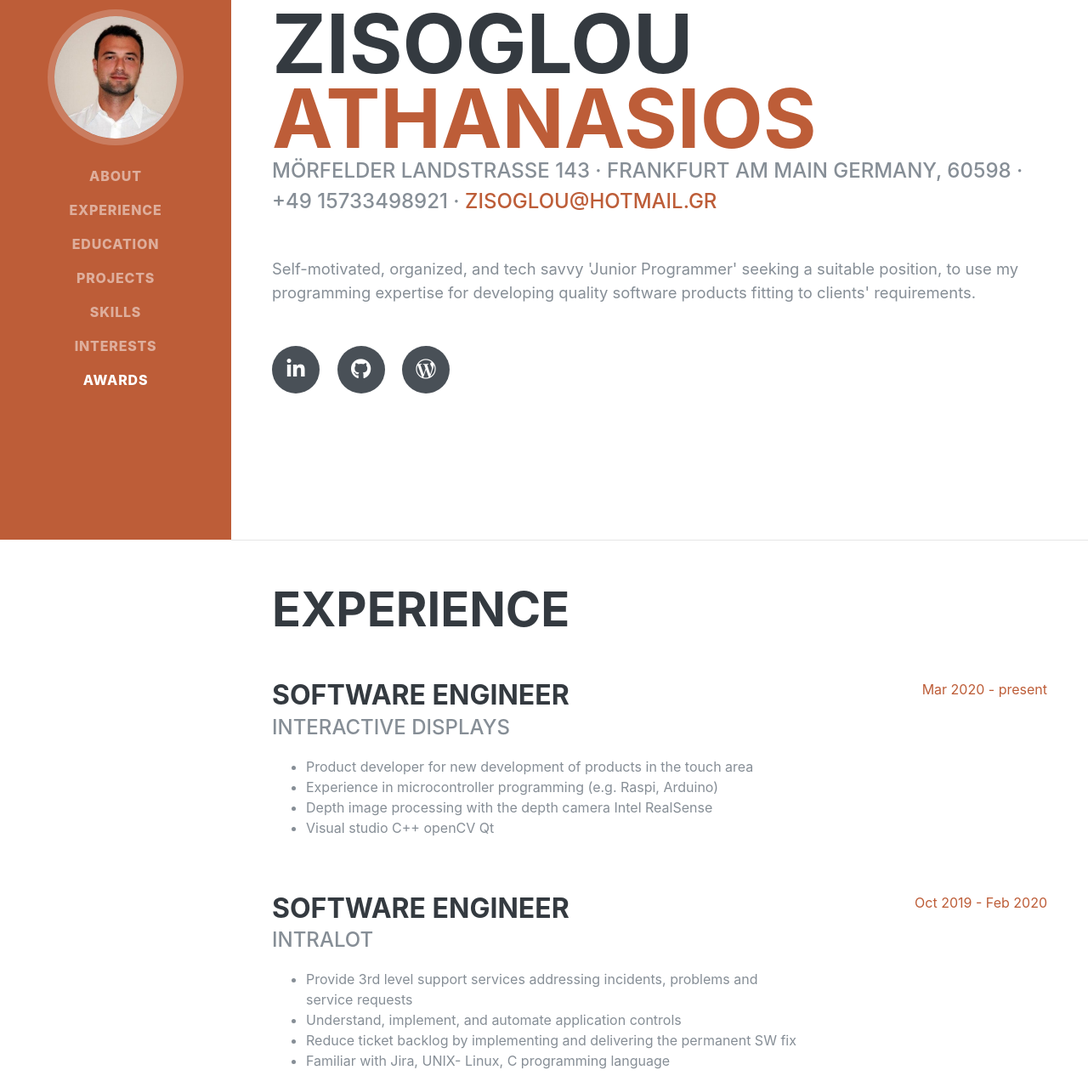
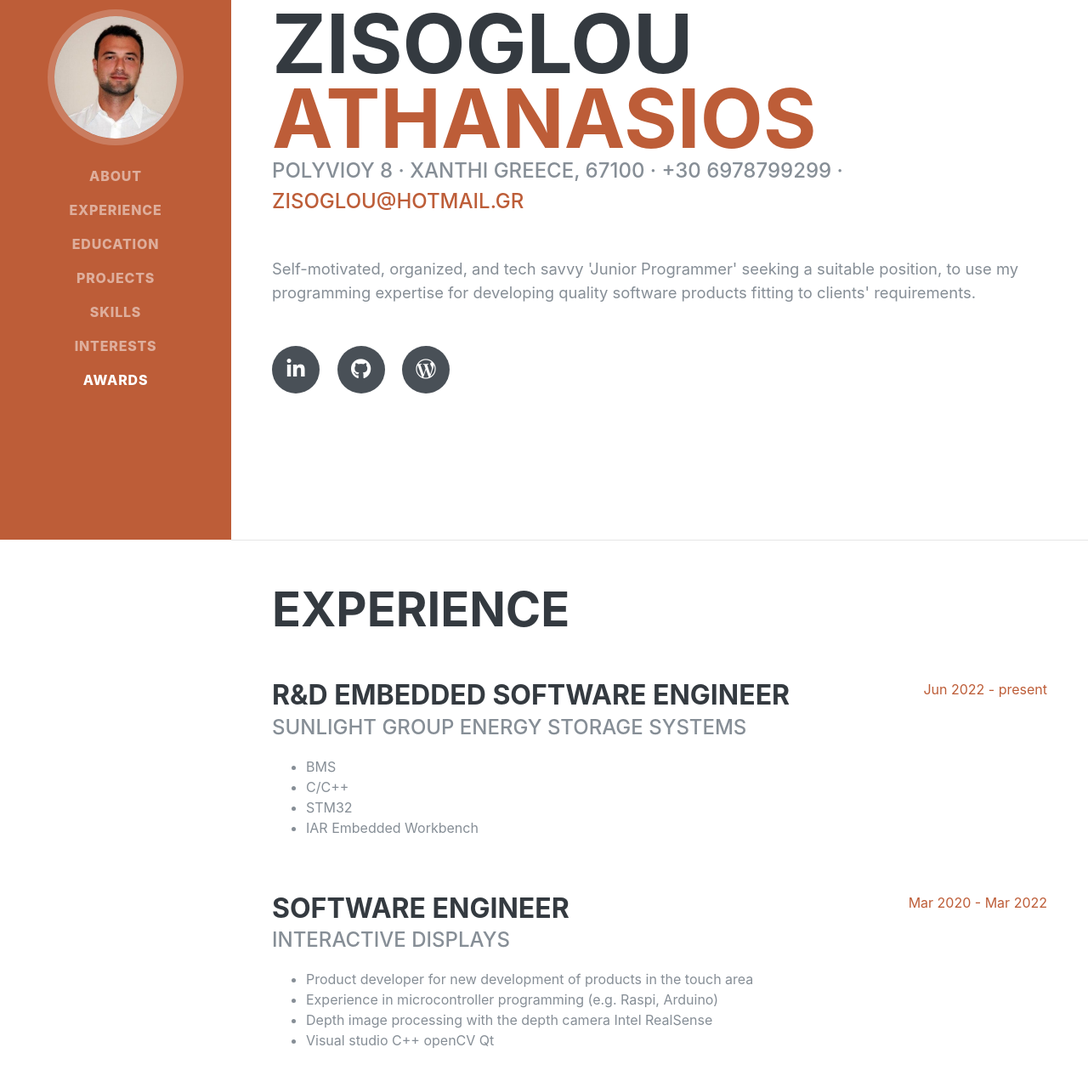
Before and after one commit to ZiSo89/ZiSo89.github.io, a plain HTML site: page index.html in a window 1280 px wide. Shown: the part 165-1444 px from the top of the page at 85% size. Drawn offline with Linux system fonts and the light colour scheme; a web font is replaced by a local one.

Commit message:
add Sunlight

```diff
--- a/index.html
+++ b/index.html
@@ -70,8 +70,8 @@
                 <h1 class="mb-0">Zisoglou
                     <span class="text-primary">Athanasios</span>
                 </h1>
-                <div class="subheading mb-5"> Mörfelder Landstraße 143 · Frankfurt am Main Germany, 60598 · +49
-                    15733498921 ·
+                <div class="subheading mb-5"> Polyvioy 8 · Xanthi Greece, 67100 · +30
+                    6978799299 ·
                     <a href="mailto:name@email.com">zisoglou@hotmail.gr</a>
                 </div>
                 <p class="lead mb-5">Self-motivated, organized, and tech savvy 'Junior Programmer' seeking a suitable
@@ -101,6 +101,22 @@
 
                 <div class="resume-item d-flex flex-column flex-md-row justify-content-between mb-5">
                     <div class="resume-content">
+                        <h3 class="mb-0">R&D Embedded Software Engineer</h3>
+                        <div class="subheading mb-3">Sunlight Group Energy Storage Systems</div>
+                        <ul class="circle">
+                            <li>BMS</li>
+                            <li>C/C++</li>
+                            <li>STM32</li>
+                            <li>IAR Embedded Workbench</li>
+                        </ul>
+                    </div>
+                    <div class="resume-date text-md-right">
+                        <span class="text-primary">Jun 2022 - present</span>
+                    </div>
+                </div>
+
+                <div class="resume-item d-flex flex-column flex-md-row justify-content-between mb-5">
+                    <div class="resume-content">
                         <h3 class="mb-0">Software Engineer</h3>
                         <div class="subheading mb-3">Interactive displays</div>
                         <ul class="circle">
@@ -111,7 +127,7 @@
                         </ul>
                     </div>
                     <div class="resume-date text-md-right">
-                        <span class="text-primary">Mar 2020 - present</span>
+                        <span class="text-primary">Mar 2020 - Mar 2022</span>
                     </div>
                 </div>
 
```
